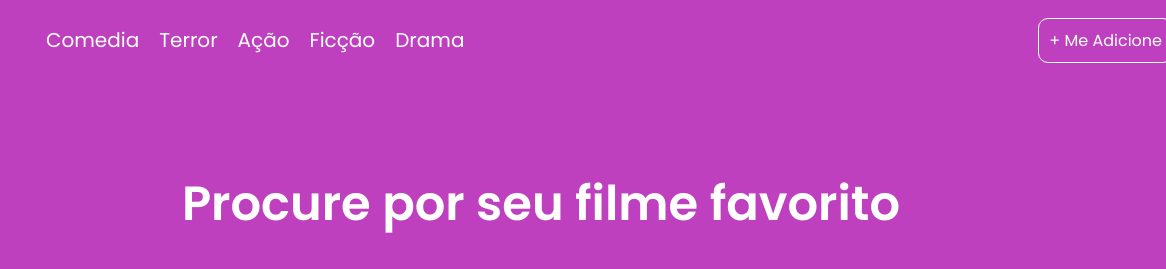
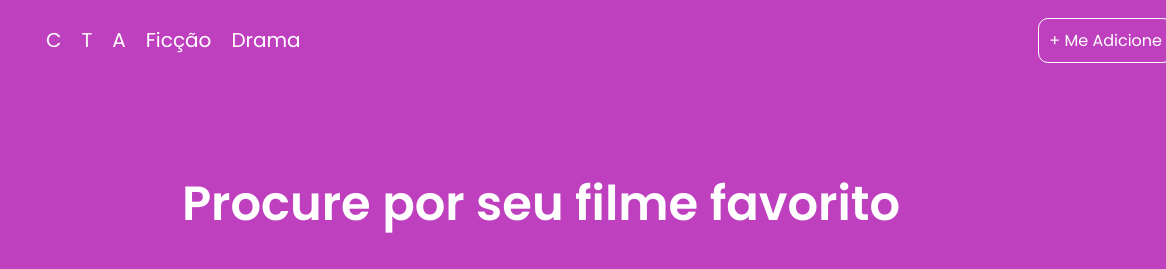
Before and after one commit to lfroes/Cerf_JS_2, a plain HTML site: page index.html in a window 1280 px wide. Shown: the top 269 px of the page, 114-1280 px from the left. Drawn offline with Linux system fonts and the light colour scheme.

Commit message:
feat: changed navbar

```diff
--- a/index.html
+++ b/index.html
@@ -18,9 +18,9 @@
             height="64"
           />
           <ul class="navigation-items">
-            <li id="#comedia">Comedia</li>
-            <li id="#terror">Terror</li>
-            <li id="#ação">Ação</li>
+            <li id="#comedia">C</li>
+            <li id="#terror">T</li>
+            <li id="#ação">A</li>
             <li id="#ficção">Ficção</li>
             <li id="#drama">Drama</li>
           </ul>
```
